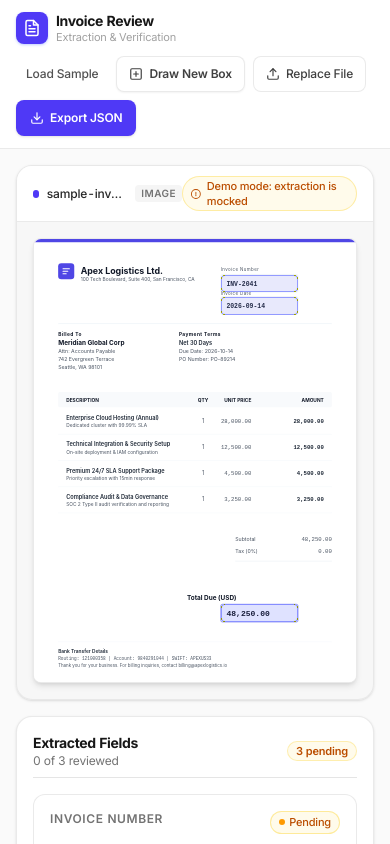
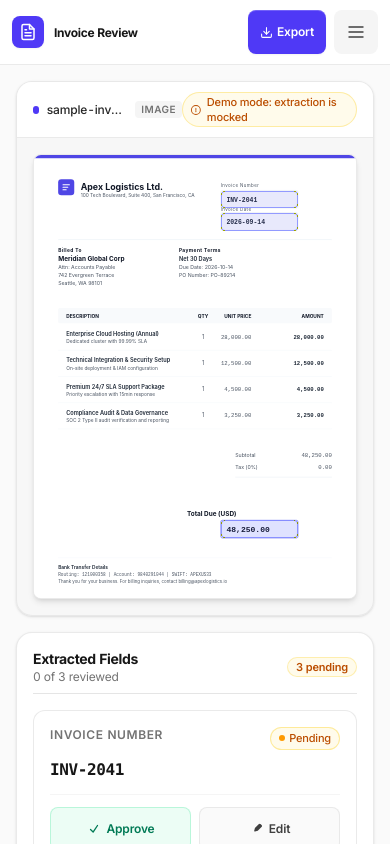
Before and after one commit to anasamin822-dotcom/InvoiceLens, a React (Vite) app: page / in a window 390 px wide. Both pictures are taken after a click on the button "Load sample invoice". Shown: the top 844 px of the page. Built offline with nearby package versions, Linux system fonts and the light colour scheme.

Commit message:
style: update navbar with Linear-style slim bar, mobile sheet, and tactile buttons

```diff
--- a/src/components/Toolbar.tsx
+++ b/src/components/Toolbar.tsx
@@ -1,4 +1,4 @@
-import { useRef, type ChangeEvent } from 'react';
+import { useRef, useState, useEffect, type ChangeEvent } from 'react';
 
 interface ToolbarProps {
   fileName: string;
@@ -20,6 +20,8 @@ export function Toolbar({
   onLoadSample,
 }: ToolbarProps) {
   const fileInputRef = useRef<HTMLInputElement | null>(null);
+  const mobileInputRef = useRef<HTMLInputElement | null>(null);
+  const [mobileMenuOpen, setMobileMenuOpen] = useState(false);
 
   const handleFileChange = (e: ChangeEvent<HTMLInputElement>) => {
     const file = e.target.files?.[0];
@@ -27,16 +29,36 @@ export function Toolbar({
       onReplaceFile(file);
     }
     e.target.value = '';
+    setMobileMenuOpen(false);
   };
 
+  // Close mobile drawer on Escape key
+  useEffect(() => {
+    if (!mobileMenuOpen) return;
+    const handleKey = (e: KeyboardEvent) => {
+      if (e.key === 'Escape') setMobileMenuOpen(false);
+    };
+    window.addEventListener('keydown', handleKey);
+    return () => window.removeEventListener('keydown', handleKey);
+  }, [mobileMenuOpen]);
+
   return (
-    <header className="sticky top-0 z-30 bg-white/95 backdrop-blur-md border-b border-neutral-200/80 px-4 sm:px-6 py-3">
-      <div className="max-w-7xl mx-auto flex flex-wrap items-center justify-between gap-3">
-        {/* Brand & Active Document */}
-        <div className="flex items-center gap-3">
-          <div className="flex items-center gap-2">
-            <div className="w-8 h-8 rounded-lg bg-indigo-600 flex items-center justify-center text-white shadow-sm shadow-indigo-200">
-              <svg width="18" height="18" viewBox="0 0 24 24" fill="none" stroke="currentColor" strokeWidth="2" strokeLinecap="round" strokeLinejoin="round">
+    <header className="sticky top-0 z-40 bg-white/90 backdrop-blur-md border-b border-neutral-200/80 px-3 sm:px-6 py-2.5 transition-all">
+      <div className="max-w-7xl mx-auto flex items-center justify-between gap-3">
+        {/* Brand & Project info */}
+        <div className="flex items-center gap-2.5 min-w-0">
+          <div className="w-8 h-8 rounded-lg bg-indigo-600 flex items-center justify-center text-white shadow-xs shrink-0">
+            <svg
+              width="18"
+              height="18"
+              viewBox="0 0 24 24"
+              fill="none"
+              stroke="currentColor"
+              strokeWidth="2"
+              strokeLinecap="round"
+              strokeLinejoin="round"
+              aria-hidden="true"
+            >
               <path d="M14 2H6a2 2 0 0 0-2 2v16a2 2 0 0 0 2 2h12a2 2 0 0 0 2-2V8z" />
               <polyline points="14 2 14 8 20 8" />
               <line x1="16" y1="13" x2="8" y2="13" />
@@ -44,66 +66,88 @@ export function Toolbar({
               <polyline points="10 9 9 9 8 9" />
             </svg>
           </div>
-            <div>
-              <h1 className="text-sm font-bold text-neutral-900 tracking-tight leading-none">
+
+          <div className="min-w-0">
+            <div className="flex items-center gap-2">
+              <h1 className="text-xs sm:text-sm font-bold text-neutral-900 tracking-tight leading-tight truncate">
                 Invoice Review
               </h1>
-              <p className="text-[11px] text-neutral-400 leading-none mt-1">
-                Extraction &amp; Verification
+              {/* Demo Mode Pill */}
+              <span className="hidden xs:inline-flex items-center gap-1 px-2 py-0.5 rounded-full text-[10px] font-semibold bg-amber-50 text-amber-800 border border-amber-200/70 shrink-0">
+                <span className="w-1.5 h-1.5 rounded-full bg-amber-500 animate-pulse" aria-hidden="true" />
+                Demo mode
+              </span>
+            </div>
+            <p className="text-[11px] text-neutral-400 leading-none truncate hidden sm:block">
+              Linear-style extraction &amp; audit
             </p>
           </div>
-          </div>
 
-          <div className="hidden sm:block h-5 w-px bg-neutral-200 mx-1" />
-
-          {/* Current File Pill */}
-          <div className="hidden md:flex items-center gap-2 px-2.5 py-1 rounded-md bg-neutral-50 border border-neutral-200 text-xs">
-            <span className="text-neutral-500">File:</span>
-            <span className="font-medium text-neutral-800 truncate max-w-[180px]">
+          {/* Active File Pill on desktop */}
+          <div className="hidden lg:flex items-center gap-1.5 ml-2 px-2.5 py-1 rounded-md bg-neutral-100/80 border border-neutral-200/80 text-xs text-neutral-600 max-w-[200px]">
+            <span className="text-neutral-400 text-[10px] uppercase font-semibold">File</span>
+            <span className="font-medium text-neutral-800 truncate" title={fileName}>
               {fileName}
             </span>
           </div>
         </div>
 
-        {/* Action Controls */}
-        <div className="flex items-center gap-2 flex-wrap">
-          {/* Sample invoice quick loader */}
+        {/* Desktop Actions */}
+        <div className="hidden md:flex items-center gap-2">
           <button
             type="button"
             onClick={onLoadSample}
-            className="px-2.5 py-1.5 text-xs font-medium text-neutral-600 hover:text-indigo-600 hover:bg-indigo-50/60 rounded-lg transition-colors cursor-pointer"
-            title="Load the pre-aligned sample invoice"
+            className="inline-flex items-center justify-center px-3 py-2 text-xs font-medium text-neutral-600 hover:text-neutral-900 hover:bg-neutral-100 rounded-lg transition-colors cursor-pointer min-h-[44px] min-w-[44px] focus-visible:outline-none focus-visible:ring-2 focus-visible:ring-indigo-500"
+            title="Load pre-aligned sample invoice"
           >
             Load Sample
           </button>
 
-          {/* Draw New Box Toggle */}
           <button
             type="button"
             onClick={onToggleDrawMode}
             aria-pressed={drawMode}
             className={[
-              'inline-flex items-center gap-1.5 px-3 py-1.5 text-xs font-semibold rounded-lg transition-all cursor-pointer min-h-[36px]',
+              'inline-flex items-center gap-1.5 px-3.5 py-2 text-xs font-semibold rounded-lg transition-all cursor-pointer min-h-[44px] focus-visible:outline-none focus-visible:ring-2 focus-visible:ring-indigo-500',
               drawMode
-                ? 'bg-indigo-600 text-white shadow-sm ring-2 ring-indigo-500/50'
-                : 'bg-white text-neutral-700 hover:bg-neutral-50 border border-neutral-200/80 hover:border-neutral-300 shadow-xs',
+                ? 'bg-indigo-600 text-white shadow-sm ring-2 ring-indigo-500/40'
+                : 'bg-white text-neutral-700 hover:bg-neutral-50 border border-neutral-200/90 shadow-xs hover:border-neutral-300',
             ].join(' ')}
           >
-            <svg width="14" height="14" viewBox="0 0 24 24" fill="none" stroke="currentColor" strokeWidth="2" strokeLinecap="round" strokeLinejoin="round">
+            <svg
+              width="14"
+              height="14"
+              viewBox="0 0 24 24"
+              fill="none"
+              stroke="currentColor"
+              strokeWidth="2"
+              strokeLinecap="round"
+              strokeLinejoin="round"
+              aria-hidden="true"
+            >
               <rect x="3" y="3" width="18" height="18" rx="2" ry="2" />
               <line x1="12" y1="8" x2="12" y2="16" />
               <line x1="8" y1="12" x2="16" y2="12" />
             </svg>
-            <span>{drawMode ? 'Drawing Mode Active' : 'Draw New Box'}</span>
+            <span>{drawMode ? 'Drawing Active' : 'Draw New Box'}</span>
           </button>
 
-          {/* Replace File */}
           <button
             type="button"
             onClick={() => fileInputRef.current?.click()}
-            className="inline-flex items-center gap-1.5 px-3 py-1.5 text-xs font-medium text-neutral-700 bg-white hover:bg-neutral-50 border border-neutral-200/80 hover:border-neutral-300 rounded-lg transition-colors cursor-pointer min-h-[36px]"
+            className="inline-flex items-center gap-1.5 px-3 py-2 text-xs font-medium text-neutral-700 bg-white hover:bg-neutral-50 border border-neutral-200/90 rounded-lg shadow-xs hover:border-neutral-300 transition-colors cursor-pointer min-h-[44px] focus-visible:outline-none focus-visible:ring-2 focus-visible:ring-indigo-500"
           >
-            <svg width="14" height="14" viewBox="0 0 24 24" fill="none" stroke="currentColor" strokeWidth="2" strokeLinecap="round" strokeLinejoin="round">
+            <svg
+              width="14"
+              height="14"
+              viewBox="0 0 24 24"
+              fill="none"
+              stroke="currentColor"
+              strokeWidth="2"
+              strokeLinecap="round"
+              strokeLinejoin="round"
+              aria-hidden="true"
+            >
               <path d="M21 15v4a2 2 0 0 1-2 2H5a2 2 0 0 1-2-2v-4" />
               <polyline points="17 8 12 3 7 8" />
               <line x1="12" y1="3" x2="12" y2="15" />
@@ -119,13 +163,23 @@ export function Toolbar({
             onChange={handleFileChange}
           />
 
-          {/* Export JSON */}
+          {/* Export JSON CTA Button with Shimmer */}
           <button
             type="button"
             onClick={onExportJson}
-            className="inline-flex items-center gap-1.5 px-3.5 py-1.5 text-xs font-semibold text-white bg-indigo-600 hover:bg-indigo-700 active:bg-indigo-800 rounded-lg shadow-sm transition-all cursor-pointer min-h-[36px]"
+            className="btn-primary-tactile btn-shimmer inline-flex items-center gap-1.5 px-4 py-2 text-xs font-semibold text-white bg-indigo-600 hover:bg-indigo-700 rounded-lg shadow-sm cursor-pointer min-h-[44px] focus-visible:outline-none focus-visible:ring-2 focus-visible:ring-indigo-500 focus-visible:ring-offset-2"
           >
-            <svg width="14" height="14" viewBox="0 0 24 24" fill="none" stroke="currentColor" strokeWidth="2" strokeLinecap="round" strokeLinejoin="round">
+            <svg
+              width="14"
+              height="14"
+              viewBox="0 0 24 24"
+              fill="none"
+              stroke="currentColor"
+              strokeWidth="2"
+              strokeLinecap="round"
+              strokeLinejoin="round"
+              aria-hidden="true"
+            >
               <path d="M21 15v4a2 2 0 0 1-2 2H5a2 2 0 0 1-2-2v-4" />
               <polyline points="7 10 12 15 17 10" />
               <line x1="12" y1="15" x2="12" y2="3" />
@@ -133,7 +187,120 @@ export function Toolbar({
             <span>Export JSON</span>
           </button>
         </div>
+
+        {/* Mobile Header Actions */}
+        <div className="flex md:hidden items-center gap-2">
+          <button
+            type="button"
+            onClick={onExportJson}
+            className="btn-primary-tactile btn-shimmer inline-flex items-center gap-1 px-3 py-2 text-xs font-semibold text-white bg-indigo-600 hover:bg-indigo-700 rounded-lg shadow-sm min-h-[44px] focus-visible:outline-none focus-visible:ring-2 focus-visible:ring-indigo-500"
+          >
+            <svg
+              width="13"
+              height="13"
+              viewBox="0 0 24 24"
+              fill="none"
+              stroke="currentColor"
+              strokeWidth="2"
+              strokeLinecap="round"
+              strokeLinejoin="round"
+              aria-hidden="true"
+            >
+              <path d="M21 15v4a2 2 0 0 1-2 2H5a2 2 0 0 1-2-2v-4" />
+              <polyline points="7 10 12 15 17 10" />
+              <line x1="12" y1="15" x2="12" y2="3" />
+            </svg>
+            <span>Export</span>
+          </button>
+
+          {/* Mobile Sheet Toggle Button */}
+          <button
+            type="button"
+            onClick={() => setMobileMenuOpen(!mobileMenuOpen)}
+            aria-expanded={mobileMenuOpen}
+            aria-label="Toggle action menu"
+            className="inline-flex items-center justify-center w-11 h-11 rounded-lg text-neutral-600 hover:text-neutral-900 bg-neutral-100 hover:bg-neutral-200/80 transition-colors focus-visible:outline-none focus-visible:ring-2 focus-visible:ring-indigo-500"
+          >
+            {mobileMenuOpen ? (
+              <svg width="20" height="20" viewBox="0 0 24 24" fill="none" stroke="currentColor" strokeWidth="2">
+                <line x1="18" y1="6" x2="6" y2="18" />
+                <line x1="6" y1="6" x2="18" y2="18" />
+              </svg>
+            ) : (
+              <svg width="20" height="20" viewBox="0 0 24 24" fill="none" stroke="currentColor" strokeWidth="2">
+                <line x1="3" y1="12" x2="21" y2="12" />
+                <line x1="3" y1="6" x2="21" y2="6" />
+                <line x1="3" y1="18" x2="21" y2="18" />
+              </svg>
+            )}
+          </button>
         </div>
+      </div>
+
+      {/* Mobile Slide-down Sheet */}
+      {mobileMenuOpen && (
+        <div className="md:hidden mt-3 pt-3 border-t border-neutral-200/80 flex flex-col gap-2.5 pb-2 animate-in fade-in slide-in-from-top-2 duration-150">
+          <div className="flex items-center justify-between text-xs text-neutral-500 px-1 py-1 bg-neutral-50 rounded-md">
+            <span>Current file:</span>
+            <span className="font-semibold text-neutral-800 truncate max-w-[200px]">{fileName}</span>
+          </div>
+
+          <div className="grid grid-cols-2 gap-2">
+            <button
+              type="button"
+              onClick={() => {
+                onToggleDrawMode();
+                setMobileMenuOpen(false);
+              }}
+              aria-pressed={drawMode}
+              className={[
+                'inline-flex items-center justify-center gap-1.5 px-3 py-2 text-xs font-semibold rounded-lg min-h-[44px]',
+                drawMode
+                  ? 'bg-indigo-600 text-white'
+                  : 'bg-white text-neutral-700 border border-neutral-200',
+              ].join(' ')}
+            >
+              <svg width="14" height="14" viewBox="0 0 24 24" fill="none" stroke="currentColor" strokeWidth="2">
+                <rect x="3" y="3" width="18" height="18" rx="2" ry="2" />
+                <line x1="12" y1="8" x2="12" y2="16" />
+                <line x1="8" y1="12" x2="16" y2="12" />
+              </svg>
+              <span>{drawMode ? 'Drawing On' : 'Draw Box'}</span>
+            </button>
+
+            <button
+              type="button"
+              onClick={() => mobileInputRef.current?.click()}
+              className="inline-flex items-center justify-center gap-1.5 px-3 py-2 text-xs font-medium text-neutral-700 bg-white border border-neutral-200 rounded-lg min-h-[44px]"
+            >
+              <svg width="14" height="14" viewBox="0 0 24 24" fill="none" stroke="currentColor" strokeWidth="2">
+                <path d="M21 15v4a2 2 0 0 1-2 2H5a2 2 0 0 1-2-2v-4" />
+                <polyline points="17 8 12 3 7 8" />
+                <line x1="12" y1="3" x2="12" y2="15" />
+              </svg>
+              <span>Replace</span>
+            </button>
+            <input
+              ref={mobileInputRef}
+              type="file"
+              accept={ACCEPTED_EXTS.join(',')}
+              className="sr-only"
+              onChange={handleFileChange}
+            />
+          </div>
+
+          <button
+            type="button"
+            onClick={() => {
+              onLoadSample();
+              setMobileMenuOpen(false);
+            }}
+            className="w-full text-center py-2 text-xs font-medium text-indigo-600 hover:bg-indigo-50/60 rounded-lg min-h-[44px] flex items-center justify-center"
+          >
+            Load Sample Invoice
+          </button>
+        </div>
+      )}
     </header>
   );
 }
```
Lines whose indentation alone changed are shown as unchanged.
